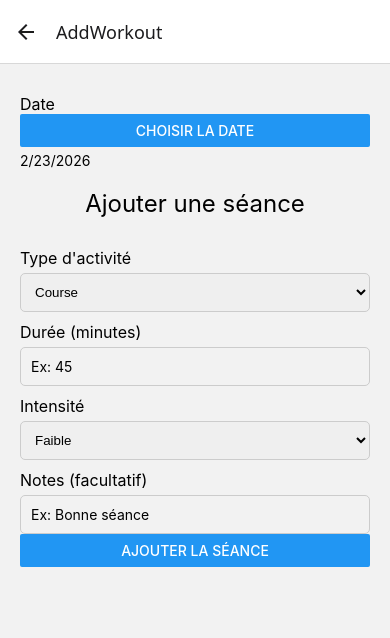
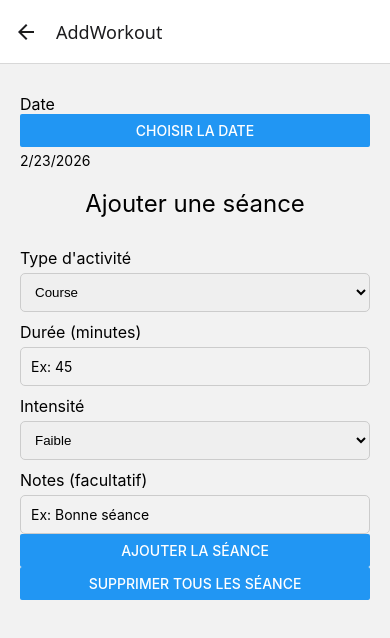
Before and after one commit to fouadlamrini/HealthSphere-, a React Native app: screen /AddWorkout in a window 390 px wide. Shown: the top 638 px of the page. Built offline with nearby package versions, Linux system fonts and the light colour scheme.

Commit message:
feat:supprimer tout les seance

```diff
--- a/src/screens/AddWorkoutScreen.jsx
+++ b/src/screens/AddWorkoutScreen.jsx
@@ -33,6 +33,9 @@ export default function AddWorkoutScreen() {
      const deleteSeance = (id) => {
       const updatedSeance = seance.filter((item) => item.id !== id);
       setSeance(updatedSeance);
+    };
+     const deleteAllSeance = () => {
+      setSeance([]);
     };
   const [seance, setSeance] = useState([]);
   const [date, setDate] = useState(new Date());
@@ -113,6 +116,7 @@ export default function AddWorkoutScreen() {
 
       {/* Bouton Ajouter */}
       <Button title="Ajouter la séance" onPress={addSeance} />
+      <Button title="Supprimer tous les séance" onPress={deleteAllSeance} />
 
       <FlatList
         data={seance}
```
